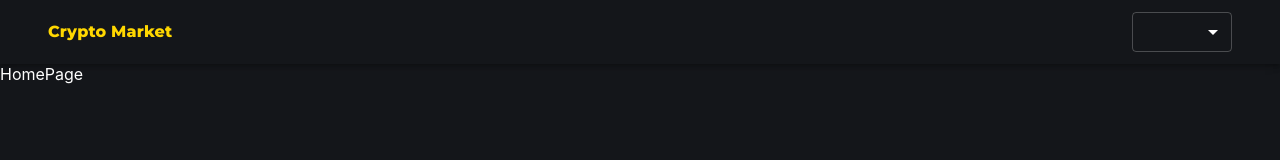
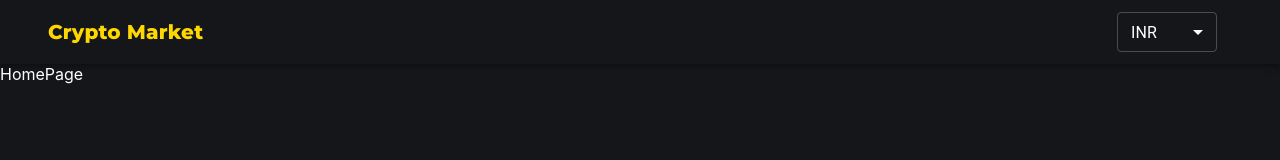
Before and after one commit to mri999/CryptoMarket, a React (Create React App) app: page / in a window 1280 px wide. Shown: the top 160 px of the page. Built offline with nearby package versions, Linux system fonts and the light colour scheme.

Commit message:
set up context api

```diff
--- a/public/index.html
+++ b/public/index.html
@@ -24,7 +24,7 @@
       work correctly both with client-side routing and a non-root public URL.
       Learn how to configure a non-root public URL by running `npm run build`.
     -->
-    <title>React App</title>
+    <title>Crypto Market</title>
   </head>
   <body>
     <noscript>You need to enable JavaScript to run this app.</noscript>
--- a/src/App.js
+++ b/src/App.js
@@ -4,6 +4,7 @@ import { BrowserRouter, Route, Routes } from "react-router-dom";
 import CoinPage from "./Pages/coinPage";
 import HomePage from "./Pages/homepage.jsx";
 import Header from "./Components/header.jsx";
+import { createContext, useState, useEffect } from "react";
 
 const useStyles = makeStyles(() => ({
   App: {
@@ -13,11 +14,23 @@ const useStyles = makeStyles(() => ({
   },
 }));
 
+export const CryptoContext = createContext();
+
 function App() {
+  const [currency, setCurrency] = useState("INR");
+  const [symbol, setSymbol] = useState("₹");
   const classes = useStyles();
+
+  // Switch has been repalced by Routes in React-Router-Dom v6
+
+  useEffect(() => {
+    if (currency === "INR") setSymbol("₹");
+    else if (currency === "USD") setSymbol("$");
+  }, [currency]);
 
   return (
     <BrowserRouter>
+      <CryptoContext.Provider value={{ currency, setCurrency, symbol }}>
         <div className={classes.App}>
           <Header />
           <Routes>
@@ -25,6 +38,7 @@ function App() {
             <Route path="/coins/:id" exact element={<CoinPage />} />
           </Routes>
         </div>
+      </CryptoContext.Provider>
     </BrowserRouter>
   );
 }
--- a/src/Components/header.jsx
+++ b/src/Components/header.jsx
@@ -1,4 +1,4 @@
-import React from 'react'
+import React, { useContext } from 'react'
 import {
   AppBar,
   Toolbar,
@@ -10,8 +10,11 @@ import {
 } from '@material-ui/core'
 import { makeStyles, ThemeProvider } from '@material-ui/styles'
 import { useNavigate } from 'react-router-dom'
+import { CryptoContext } from '../App'
 
 const Header = () => {
+  const { currency, setCurrency } = useContext(CryptoContext)
+
   const useStyles = makeStyles(() => ({
     title: {
       color: 'gold',
@@ -19,17 +22,15 @@ const Header = () => {
       fontFamily: 'Montserrat',
       fontWeight: 'bold',
       flex: '1',
+      fontSize: '20px',
     },
   }))
 
-  const navigate = useNavigate()
+  const navigate = useNavigate() // useHistory has been repalced by useNavigate in React-Router-Dom v6
+  const classes = useStyles()
 
-  const classes = useStyles()
   const darkTheme = createTheme({
     palette: {
-      primary: {
-        main: '#fff',
-      },
       type: 'dark',
     },
   })
@@ -43,11 +44,13 @@ const Header = () => {
               Crypto Market
             </Typography>
             <Select
+              value={currency}
+              onChange={(e) => setCurrency(e.target.value)}
               variant="outlined"
               style={{
                 width: 100,
                 height: 40,
-                marginLeft: 15,
+                marginRight: 15,
               }}
             >
               <MenuItem value={'INR'}> INR </MenuItem>
```
Also changed, not shown: 1 other file (tests, documents, lock files or other folders). Lines whose indentation alone changed are shown as unchanged.
